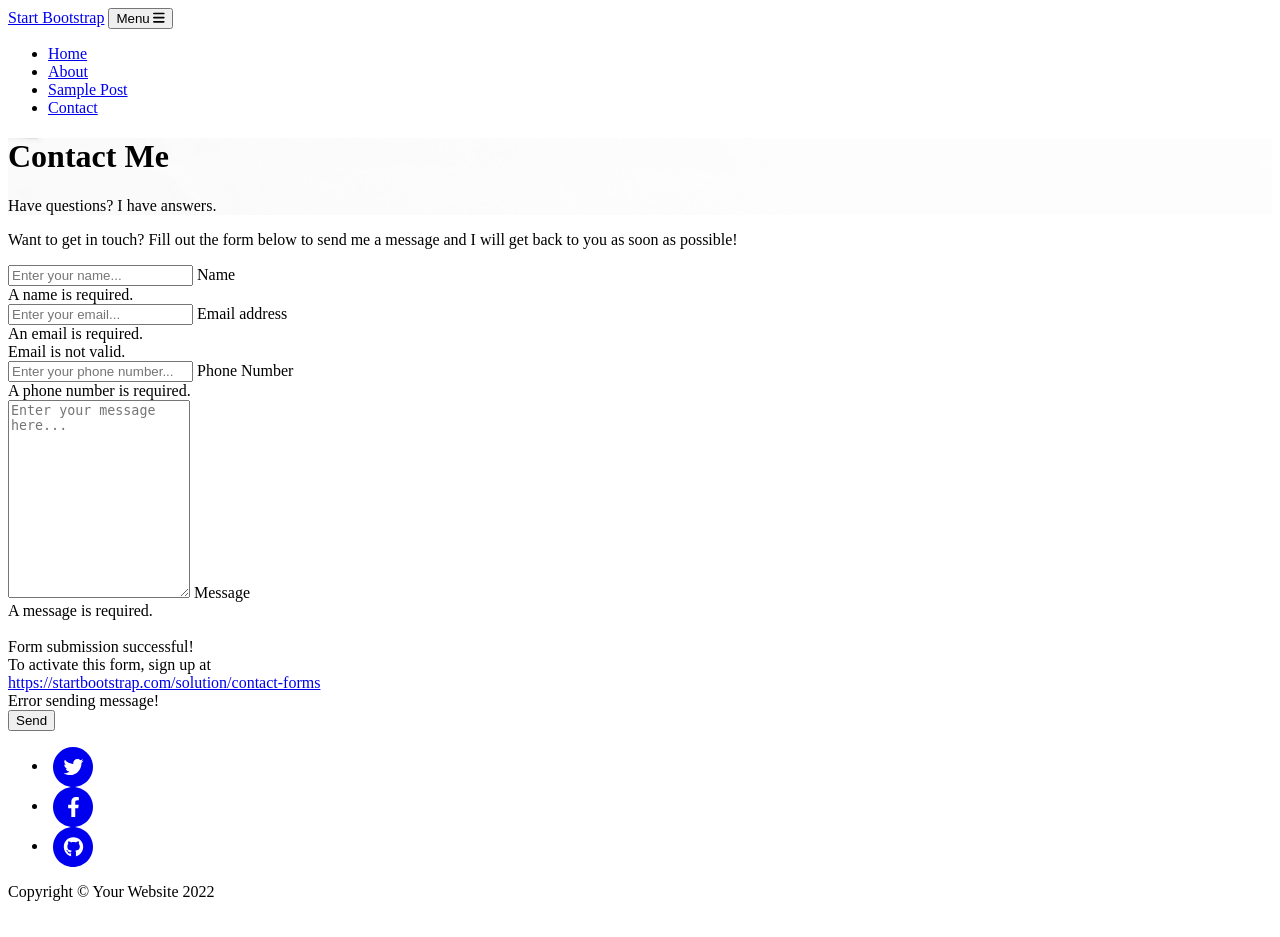
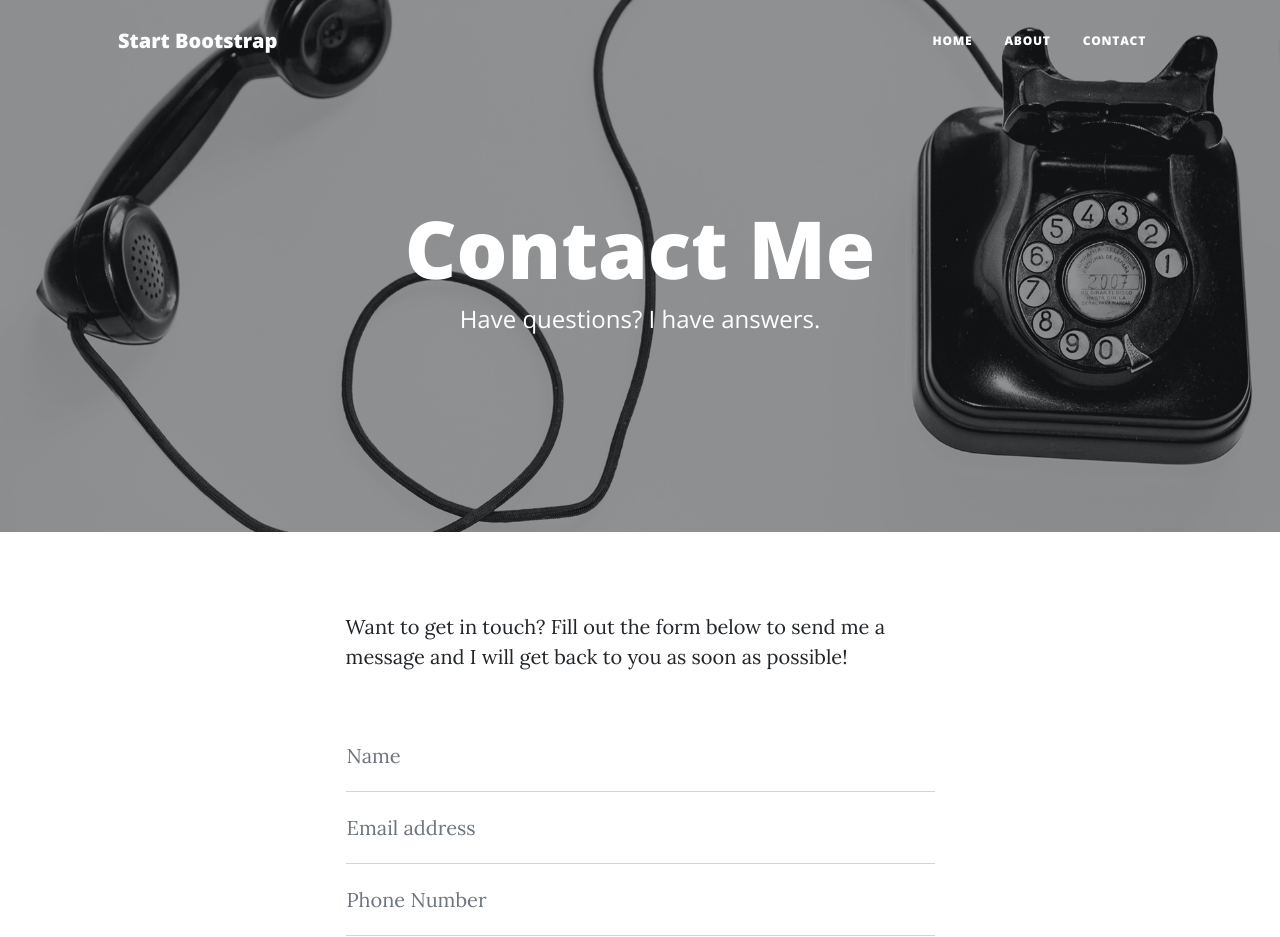
Before and after one commit to NoahThomlison/100-days-of-python, a Flask app: page /contact in a window 1280 px wide. Shown: the top 937 px of the page. Before the commit the page ends 901 px from the top, so only its background shows below. Run offline with Flask 2, Linux system fonts and the light colour scheme; some libraries are stand-ins or nearby versions.

Commit message:
updates location of images, changes pathing to background images for about, contact, home

```diff
--- a/day-59/templates/contact.html
+++ b/day-59/templates/contact.html
@@ -13,29 +13,14 @@
         <link href="https://fonts.googleapis.com/css?family=Lora:400,700,400italic,700italic" rel="stylesheet" type="text/css" />
         <link href="https://fonts.googleapis.com/css?family=Open+Sans:300italic,400italic,600italic,700italic,800italic,400,300,600,700,800" rel="stylesheet" type="text/css" />
         <!-- Core theme CSS (includes Bootstrap)-->
-        <link href="css/styles.css" rel="stylesheet" />
+        <link href="static/css/styles.css" rel="stylesheet" />
     </head>
     <body>
         <!-- Navigation-->
-        <nav class="navbar navbar-expand-lg navbar-light" id="mainNav">
-            <div class="container px-4 px-lg-5">
-                <a class="navbar-brand" href="index.html">Start Bootstrap</a>
-                <button class="navbar-toggler" type="button" data-bs-toggle="collapse" data-bs-target="#navbarResponsive" aria-controls="navbarResponsive" aria-expanded="false" aria-label="Toggle navigation">
-                    Menu
-                    <i class="fas fa-bars"></i>
-                </button>
-                <div class="collapse navbar-collapse" id="navbarResponsive">
-                    <ul class="navbar-nav ms-auto py-4 py-lg-0">
-                        <li class="nav-item"><a class="nav-link px-lg-3 py-3 py-lg-4" href="index.html">Home</a></li>
-                        <li class="nav-item"><a class="nav-link px-lg-3 py-3 py-lg-4" href="about.html">About</a></li>
-                        <li class="nav-item"><a class="nav-link px-lg-3 py-3 py-lg-4" href="post.html">Sample Post</a></li>
-                        <li class="nav-item"><a class="nav-link px-lg-3 py-3 py-lg-4" href="contact.html">Contact</a></li>
-                    </ul>
-                </div>
-            </div>
-        </nav>
+        {% include "header.html" %}
+
         <!-- Page Header-->
-        <header class="masthead" style="background-image: url('assets/img/contact-bg.jpg')">
+        <header class="masthead" style="background-image: url('static/img/contact-bg.jpg')">
             <div class="container position-relative px-4 px-lg-5">
                 <div class="row gx-4 gx-lg-5 justify-content-center">
                     <div class="col-md-10 col-lg-8 col-xl-7">
@@ -109,42 +94,10 @@
                 </div>
             </div>
         </main>
+
         <!-- Footer-->
-        <footer class="border-top">
-            <div class="container px-4 px-lg-5">
-                <div class="row gx-4 gx-lg-5 justify-content-center">
-                    <div class="col-md-10 col-lg-8 col-xl-7">
-                        <ul class="list-inline text-center">
-                            <li class="list-inline-item">
-                                <a href="#!">
-                                    <span class="fa-stack fa-lg">
-                                        <i class="fas fa-circle fa-stack-2x"></i>
-                                        <i class="fab fa-twitter fa-stack-1x fa-inverse"></i>
-                                    </span>
-                                </a>
-                            </li>
-                            <li class="list-inline-item">
-                                <a href="#!">
-                                    <span class="fa-stack fa-lg">
-                                        <i class="fas fa-circle fa-stack-2x"></i>
-                                        <i class="fab fa-facebook-f fa-stack-1x fa-inverse"></i>
-                                    </span>
-                                </a>
-                            </li>
-                            <li class="list-inline-item">
-                                <a href="#!">
-                                    <span class="fa-stack fa-lg">
-                                        <i class="fas fa-circle fa-stack-2x"></i>
-                                        <i class="fab fa-github fa-stack-1x fa-inverse"></i>
-                                    </span>
-                                </a>
-                            </li>
-                        </ul>
-                        <div class="small text-center text-muted fst-italic">Copyright &copy; Your Website 2022</div>
-                    </div>
-                </div>
-            </div>
-        </footer>
+        {% include "footer.html" %}
+
         <!-- Bootstrap core JS-->
         <script src="https://cdn.jsdelivr.net/npm/bootstrap@5.1.3/dist/js/bootstrap.bundle.min.js"></script>
         <!-- Core theme JS-->
--- a/day-59/templates/index.html
+++ b/day-59/templates/index.html
@@ -20,7 +20,7 @@
         {% include "header.html" %}
 
         <!-- Page Header-->
-        <header class="masthead" style="background-image: url('assets/img/about-bg.jpg')">
+        <header class="masthead" style="background-image: url('static/img/about-bg.jpg')">
             <div class="container position-relative px-4 px-lg-5">
                 <div class="row gx-4 gx-lg-5 justify-content-center">
                     <div class="col-md-10 col-lg-8 col-xl-7">
```
Also changed, not shown: day-59/templates/about.html (+7 -53 lines), day-59/assets/favicon.ico (deleted), day-59/assets/img/about-bg.jpg (deleted), day-59/assets/img/post-bg.jpg (deleted), day-59/static/img/contact-bg.jpg (renamed from day-59/assets/img/contact-bg.jpg), day-59/static/img/home-bg.jpg (renamed from day-59/assets/img/home-bg.jpg), day-59/static/img/post-sample-image.jpg (renamed from day-59/assets/img/post-sample-image.jpg), 2 other files.
